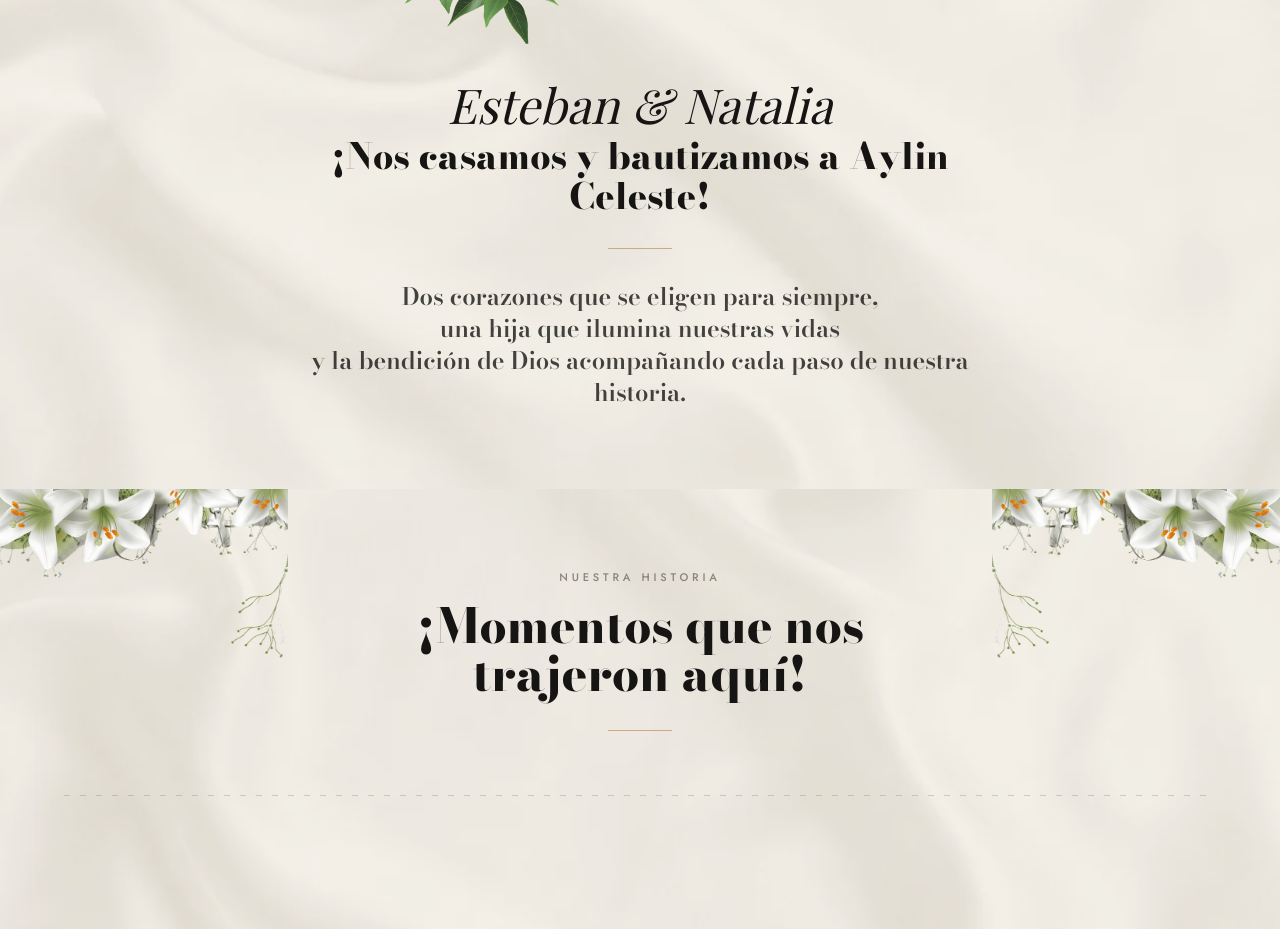
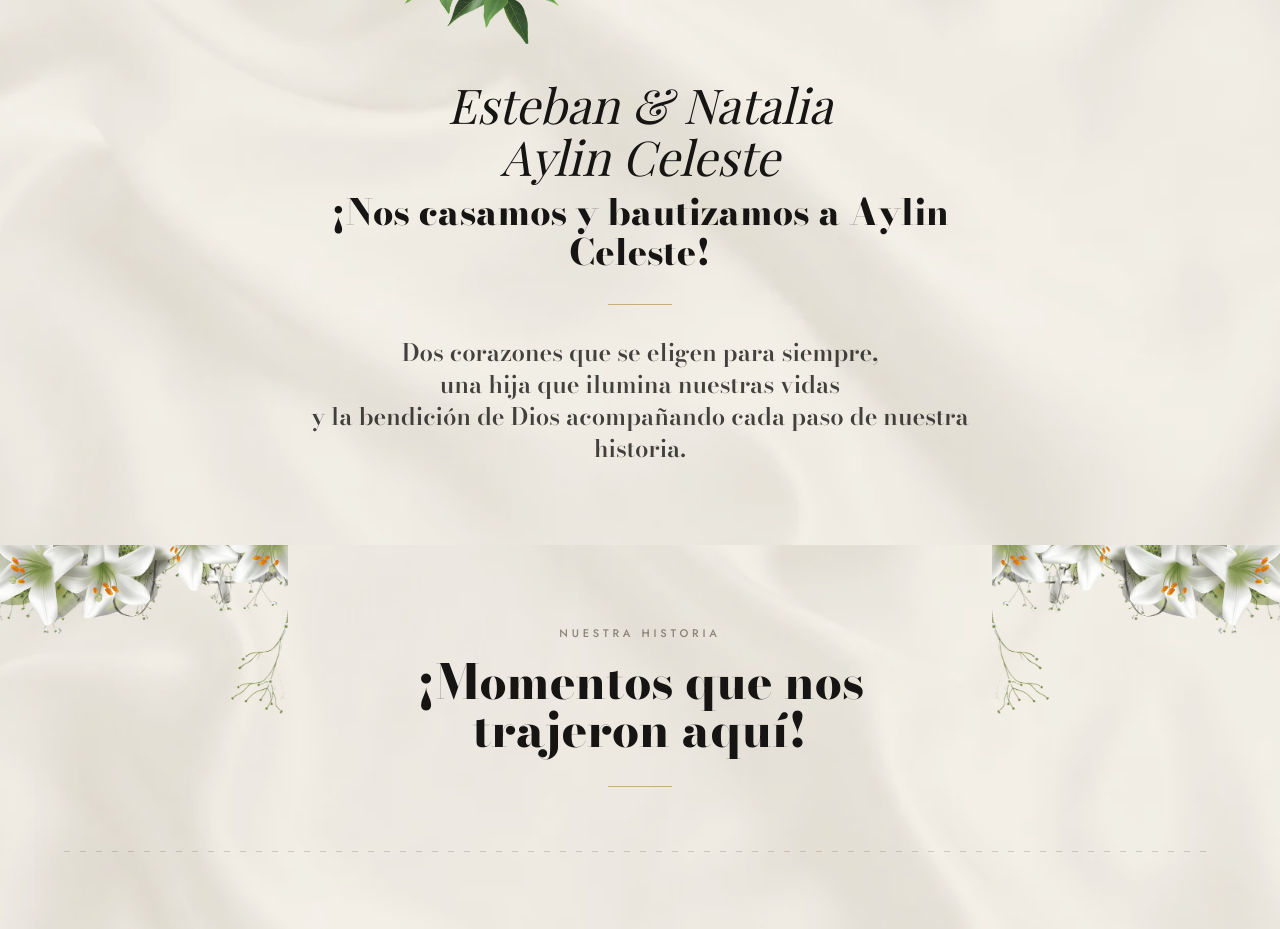
Before and after one commit to itsGabo22/invitacionBoda, a React (Vite) app: page / in a window 1280 px wide. Shown: the part 1440-2369 px from the top of the page. Built offline with nearby package versions, Linux system fonts and the light colour scheme; a web font is replaced by a local one.

Commit message:
fix: letras y más

```diff
--- a/src/components/IntroStory.jsx
+++ b/src/components/IntroStory.jsx
@@ -186,7 +186,8 @@ export default function IntroStory() {
         {/* Anuncio */}
         <div className="mx-auto mt-16 max-w-2xl text-center sm:mt-20">
           <p className="font-accent text-4xl italic text-ink sm:text-5xl">Esteban &amp; Natalia</p>
-          <p className="mt-2 font-display text-2xl font-extrabold leading-snug text-ink sm:text-3xl md:text-4xl">
+          <p className="mt-1 font-accent text-4xl italic text-ink sm:text-5xl">Aylin Celeste</p>
+          <p className="mt-3 font-display text-2xl font-extrabold leading-snug text-ink sm:text-3xl md:text-4xl">
             ¡Nos casamos y bautizamos a Aylin Celeste!
           </p>
 
```
